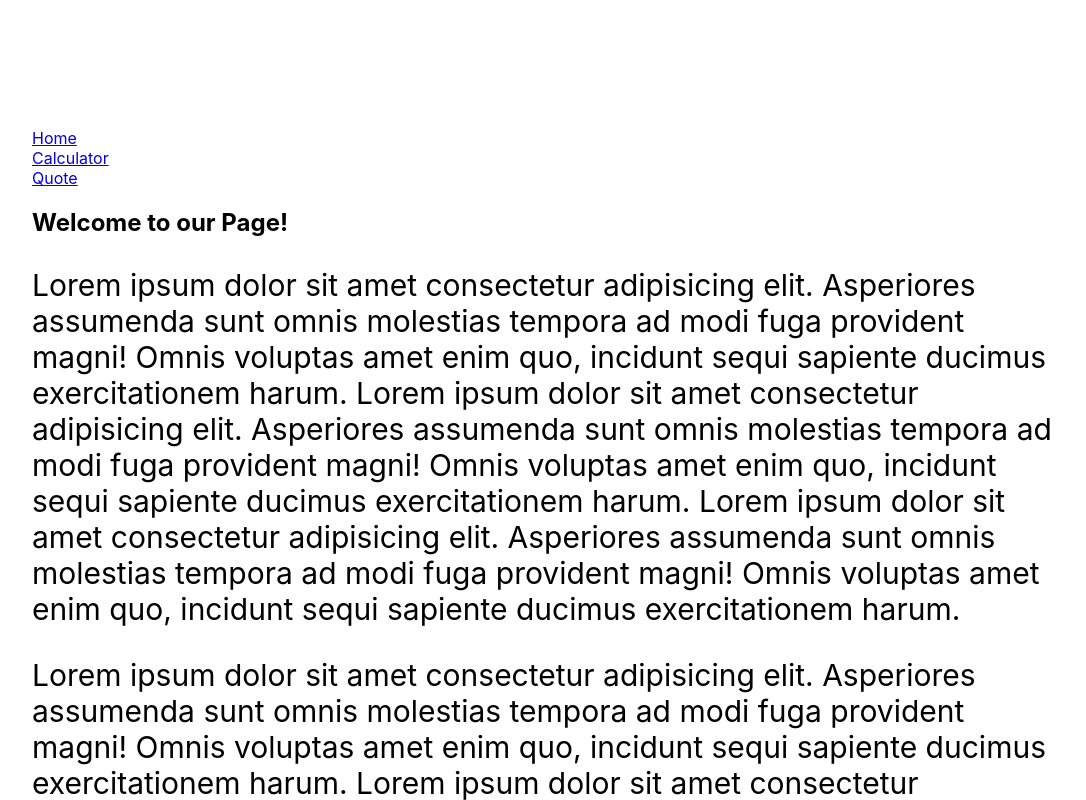
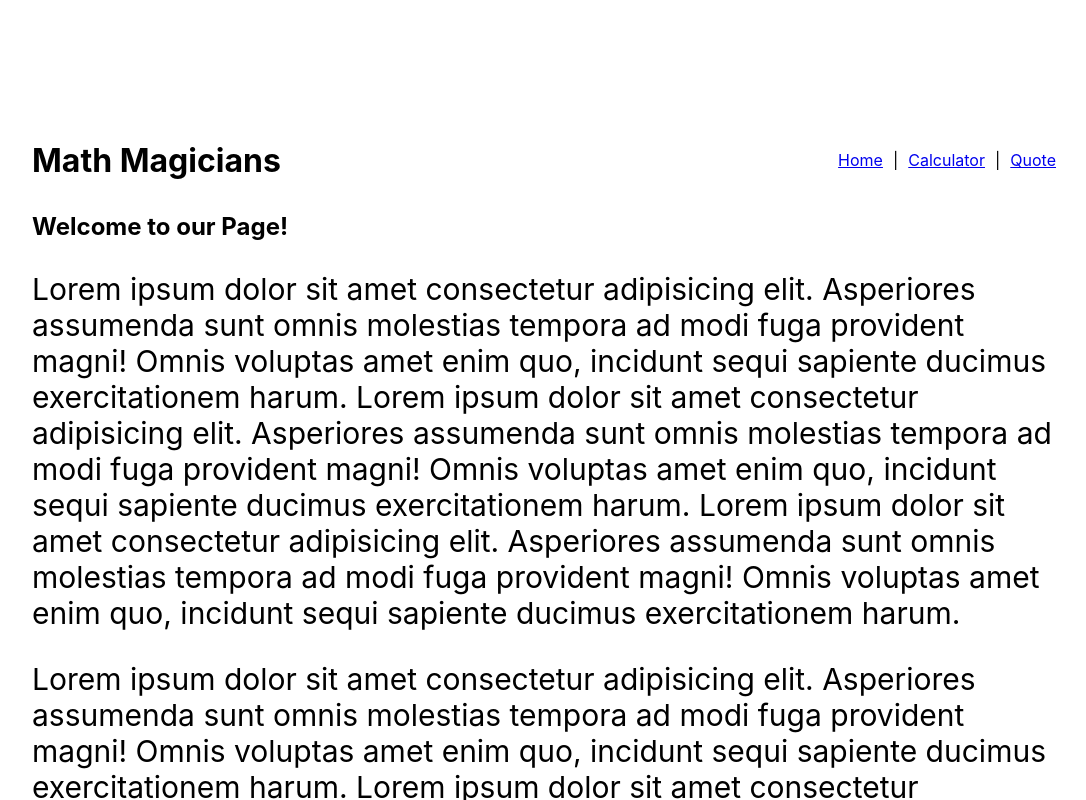
Before and after one commit to dvcorreia1984/math-magicians, a React (Create React App) app: page / in a window 1280 px wide. Shown: the top 800 px of the page, without its empty margins (96-1182 px from the left). Built offline with nearby package versions, Linux system fonts and the light colour scheme.

Commit message:
Added Navbar.module.css file and contents

```diff
--- a/src/routes/Navbar.jsx
+++ b/src/routes/Navbar.jsx
@@ -1,16 +1,22 @@
 import React from 'react';
 import { Link } from 'react-router-dom';
+import styles from '../styles/Navbar.module.css';
 
 const Navbar = () => (
-  <div className="navBar">
+  <div className={styles.navBar}>
+    <h1 style={{ justifyContent: 'flex-start' }}>Math Magicians</h1>
+    <div className={styles.menu}>
       <div className="home">
         <Link to="/">Home</Link>
       </div>
+      <div>|</div>
       <div className="calculator">
         <Link to="/calculator">Calculator</Link>
       </div>
+      <div>|</div>
       <div className="quote">
         <Link to="/quote">Quote</Link>
+      </div>
     </div>
   </div>
 );
--- /dev/null
+++ b/src/styles/Navbar.module.css
@@ -0,0 +1,12 @@
+.navBar {
+  display: flex;
+  gap: 3px;
+  justify-content: space-between;
+  flex-direction: row;
+  align-items: center;
+}
+
+.menu {
+  display: flex;
+  gap: 10px;
+}
```
Lines whose indentation alone changed are shown as unchanged.
